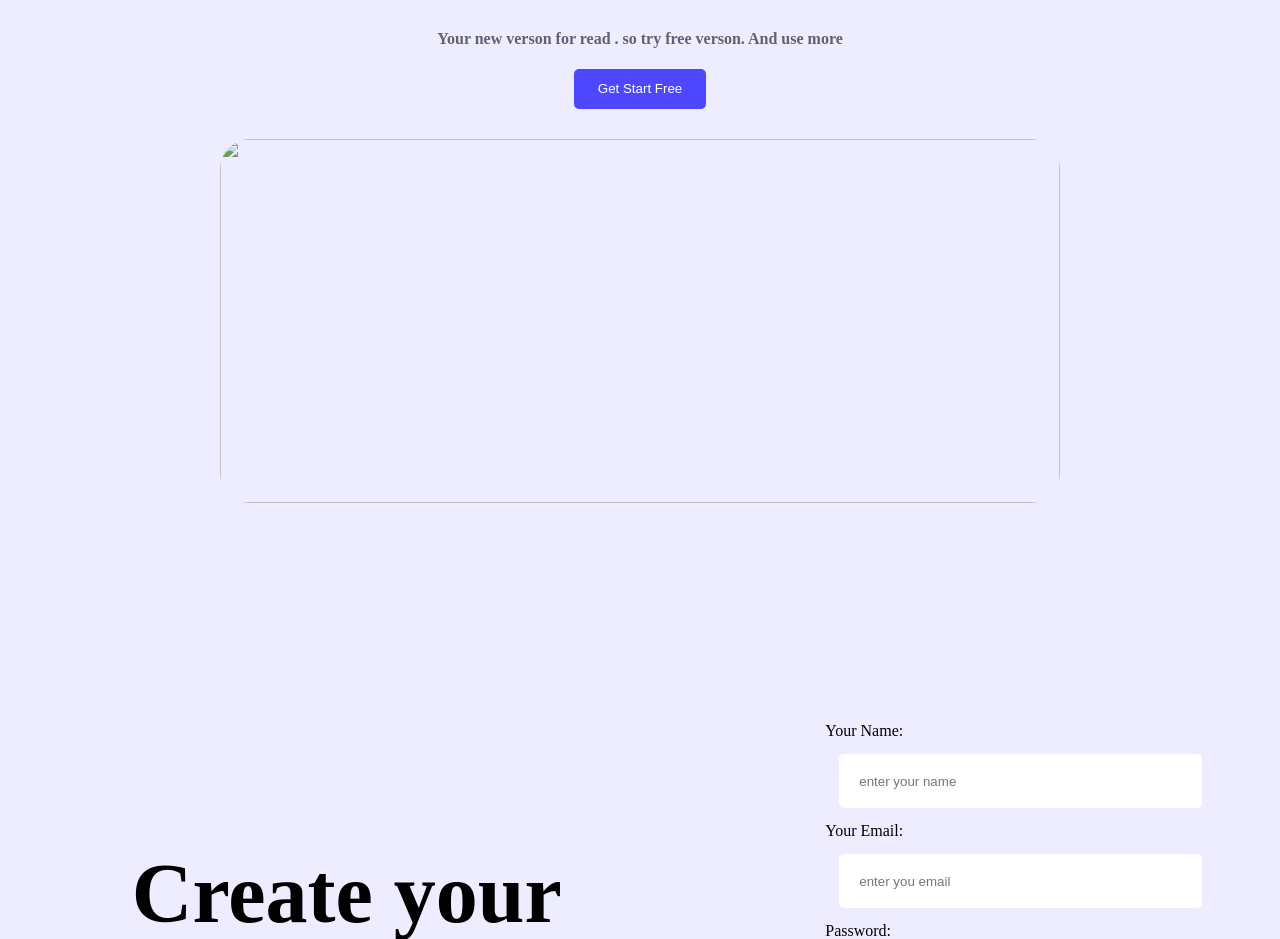
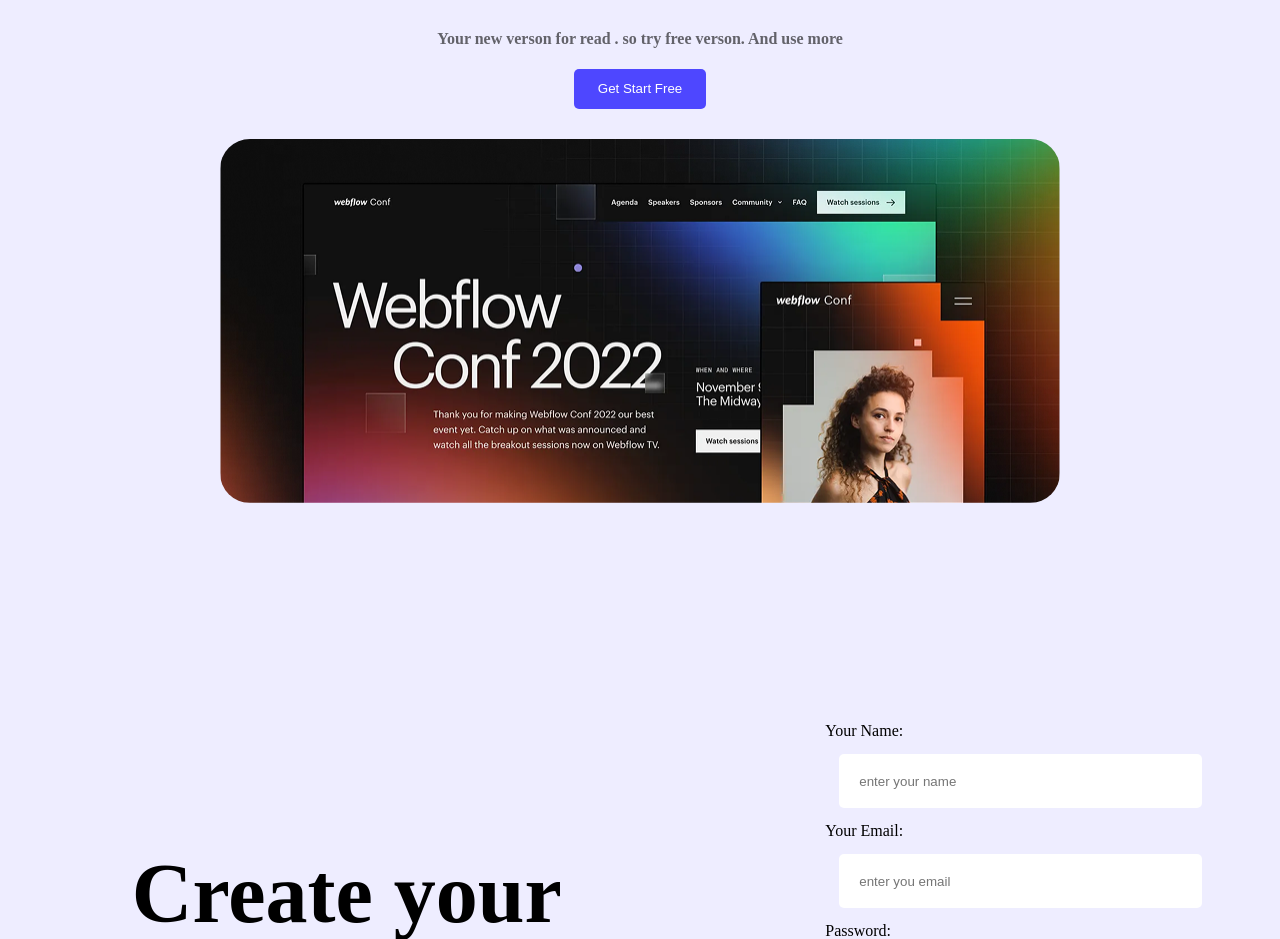
Before and after one commit to lvfahim/assignment1, a plain HTML site: page index.html in a window 1280 px wide. Shown: the part 2200-3139 px from the top of the page. Drawn offline with Linux system fonts and the light colour scheme; the site is published under a folder, as on GitHub Pages, so addresses that start at the root find nothing.

Commit message:
free verson img change

```diff
--- a/index.html
+++ b/index.html
@@ -148,7 +148,7 @@
                     <h1 class="free-titall">Let's go for free</h1>
                     <h4 class="free-diss">Your new verson for read . so try free verson. And use more </h4>
                     <button class="button buttonn5">Get Start Free</button><br>
-                    <img class="imgfreee" src="/Assets/wc-big.png" alt="">
+                    <img class="imgfreee" src="./Assets/wc-big.png" alt="">
                 </div>
             </div>
         </section>
```
